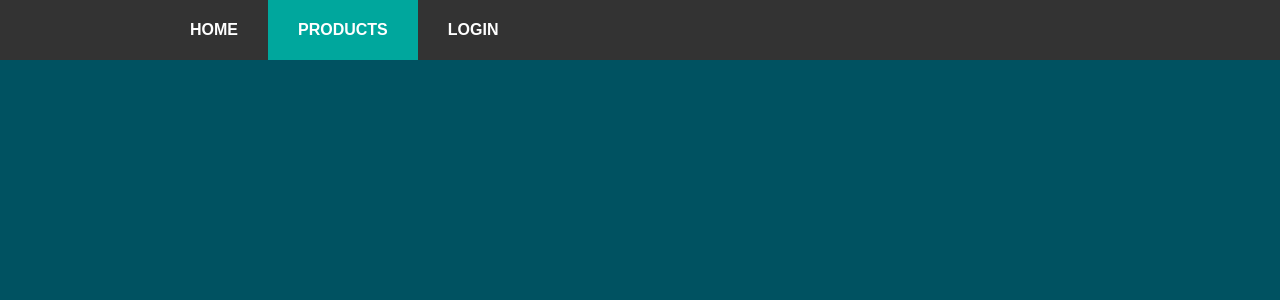
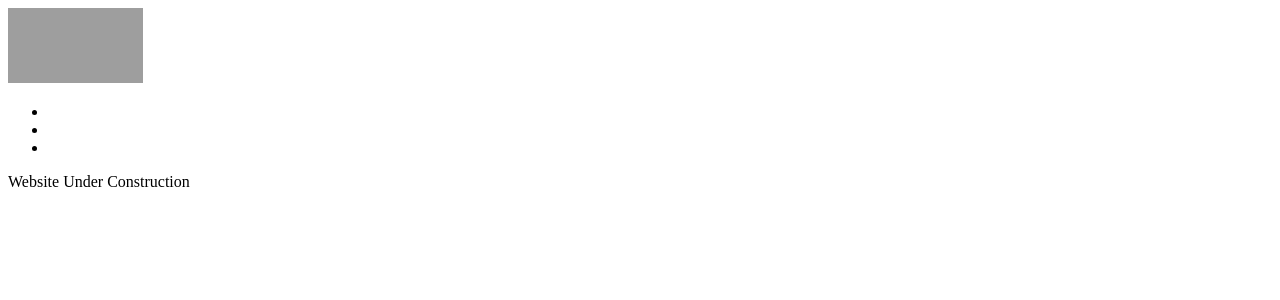
Before and after one commit to JakeTheReaper/WaterAndWick, a PHP site: page /products.php in a window 1280 px wide. Shown: the top 300 px of the page. Run offline with PHP 8.4, Linux system fonts and the light colour scheme; grey boxes are pictures that could not be loaded.

Commit message:
Updated Web Code

```diff
--- a/wp/a2/products.php
+++ b/wp/a2/products.php
@@ -9,16 +9,14 @@
     <body>
 	<header class="nav">
 		<div class="container">
-			<ul>
+			<img src="../img/WebsiteLogo.png" alt="Water & Wick Logo" width=135px height=75px>
+            <ul>
 				<li><a href="index.php">HOME</a></li>
 				<li><a class="active" href="products.php">PRODUCTS</a></li>
 				<li><a href="login.php">LOGIN</a></li>
 			</ul>
 		</div>
 	</header>
-
-	<nav>
-	</nav>
 
 	<main>
 		<?php
--- a/wp/a2/style.css
+++ b/wp/a2/style.css
@@ -1,81 +1,33 @@
-body {
-	background-color: #005261;
+section {
+    padding: 100px 0 80px;
+    text-align: center;
 }
-.info {
-	margin-top: auto;
-	width: 100%;
+
+.section-one {
+    background-image: url(../img/Header-bg.jpg);
+    background-size: cover;
+    color: #fff;
 }
-header.nav {
-	width: 100%;
-	height: 60px;
-	position: fixed;
-	overflow-x: hidden;
-	background-color: #333;
-	left: 0;
-	top: 0;
+
+.main-logo {
+    padding: 20px;
 }
-.container {
-	margin: auto;
-  width: 75%;
-	height: 60px;
+.main-logo-img {
+    position: relative;
+    max-width: 100%;
+    margin-top: 0;
 }
-ul {
-	list-style-type: none;
-	margin: auto;
-	padding: 0;
-	overflow: hidden;
-	background-color: #333;
+
+h5 {
+    font-family: 'Quicksand', sans-serif;
+    font-weight: bold;
 }
-li {
-	float: left;
+
+a {
+    color:#fff;
+    text-decoration: none;
 }
-li a {
-	font-family: "Quicksand", sans-serif;
-	font-size: 16px;
-	font-weight: bold;
-	display: block;
-	color: white;
-	text-align: center;
-	padding: 21px 30px;
-	text-decoration: none;
+
+a:hover {
+    color: black;
 }
-li a:hover {
-	background-color: #00A79D;
-}
-a.active {
-	background-color: #00A79D;
-}
-#main-heading {
-    margin: auto;
-	width: 100%;
-	padding: 10px;
-}
-#main-info {
-    margin: auto;
-	width: 50%;
-
-}
-h1 {
-    margin-top: 80px;
-	margin-bottom: 0;
-    text-align: center;
-    font-family: "Roboto", sans-serif;
-	font-size: 120px;
-	font-weight: bold;
-	color: white;
-	text-shadow: 2px 2px 4px #000000;
-}
-h3 {
-    text-align: center;
-	font-family: "Quicksand", sans-serif;
-	font-size: 36px;
-	font-weight: 600;
-	color: white;
-}
-.login {
-    margin: auto;
-    margin-top: 100px;
-    width: 50%;
-    background-color: white;
-    height: 500px;
-}
```
Also changed, not shown: wp/a2/index.php (+35 -22 lines), wp/a2/login.php (+34 -16 lines), wp/img/Header-bg.jpg (added), wp/img/WebsiteLogo.png (added), wp/img/grey-bg.jpg (added), wp/img/handmadecandles.jpg (added).
